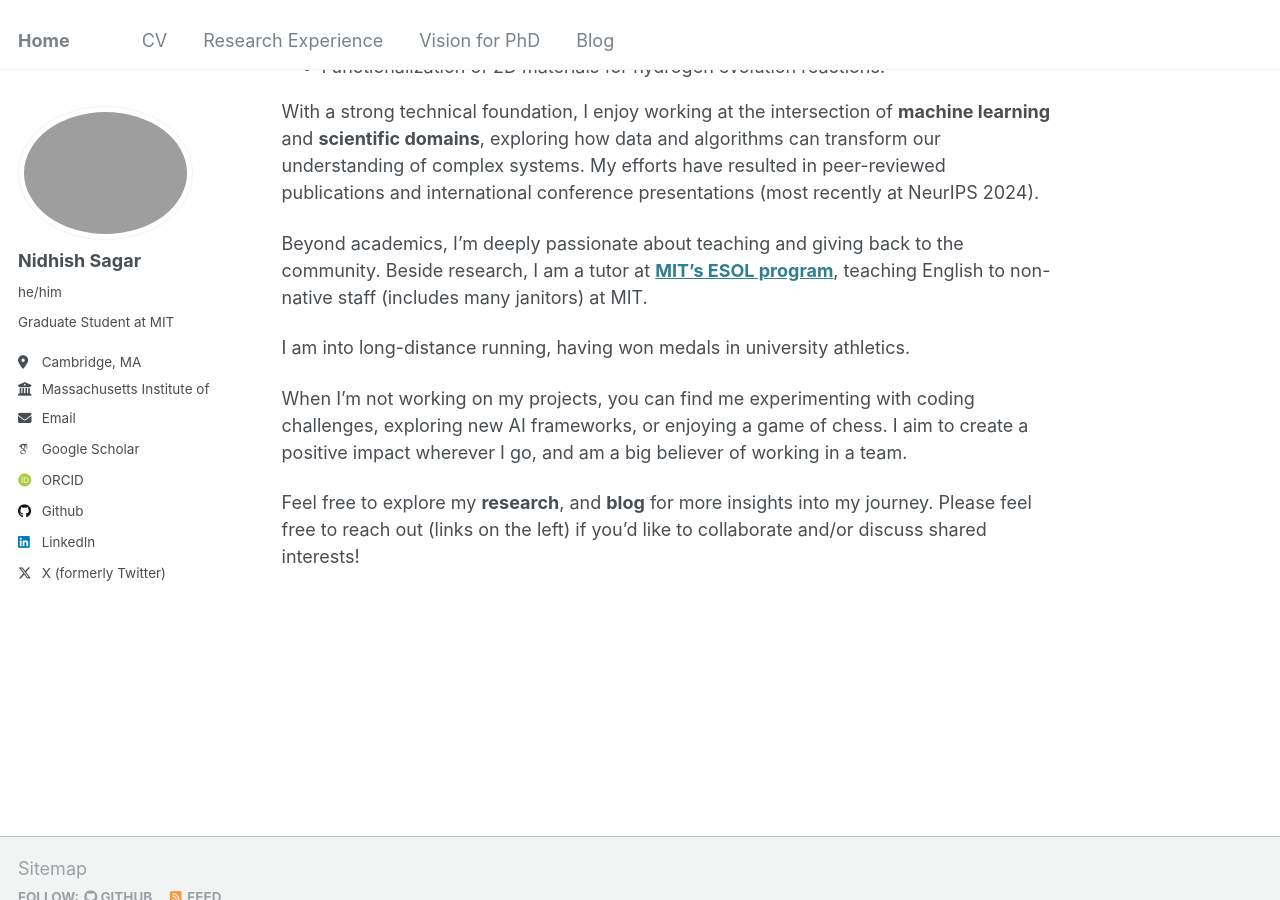
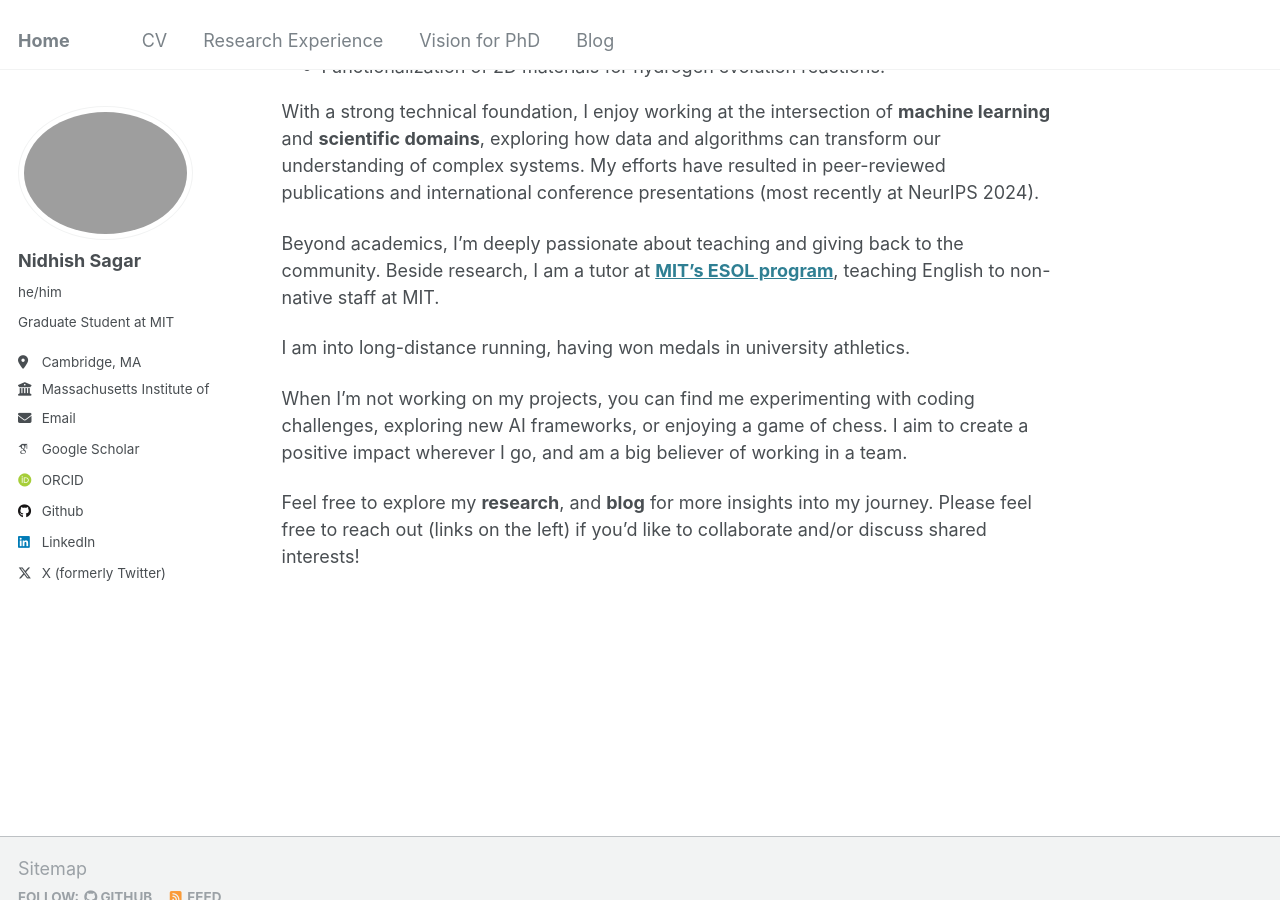
Before and after one commit to sagarnidhish/sagarnidhish.github.io, a Jekyll site: the page built from _pages/about.md, in a window 1280 px wide and 900 px high, scrolled down 498 px. Built offline with Jekyll 4.4.1, drawn with Linux system fonts in a browser that asks for light colours; some web fonts are replaced.

Commit message:
Update about.md

```diff
--- a/_pages/about.md
+++ b/_pages/about.md
@@ -21,7 +21,7 @@ Previously, my research has spanned diverse topics such as:
 
 With a strong technical foundation, I enjoy working at the intersection of **machine learning** and **scientific domains**, exploring how data and algorithms can transform our understanding of complex systems. My efforts have resulted in peer-reviewed publications and international conference presentations (most recently at NeurIPS 2024).
 
-Beyond academics, I’m deeply passionate about teaching and giving back to the community. Beside research, I am a tutor at [**MIT’s ESOL program**](https://hr.mit.edu/diversity-equity-inclusion/esol), teaching English to non-native staff (includes many janitors) at MIT.
+Beyond academics, I’m deeply passionate about teaching and giving back to the community. Beside research, I am a tutor at [**MIT’s ESOL program**](https://hr.mit.edu/diversity-equity-inclusion/esol), teaching English to non-native staff at MIT.
 
 I am into long-distance running, having won medals in university athletics.
 
```
